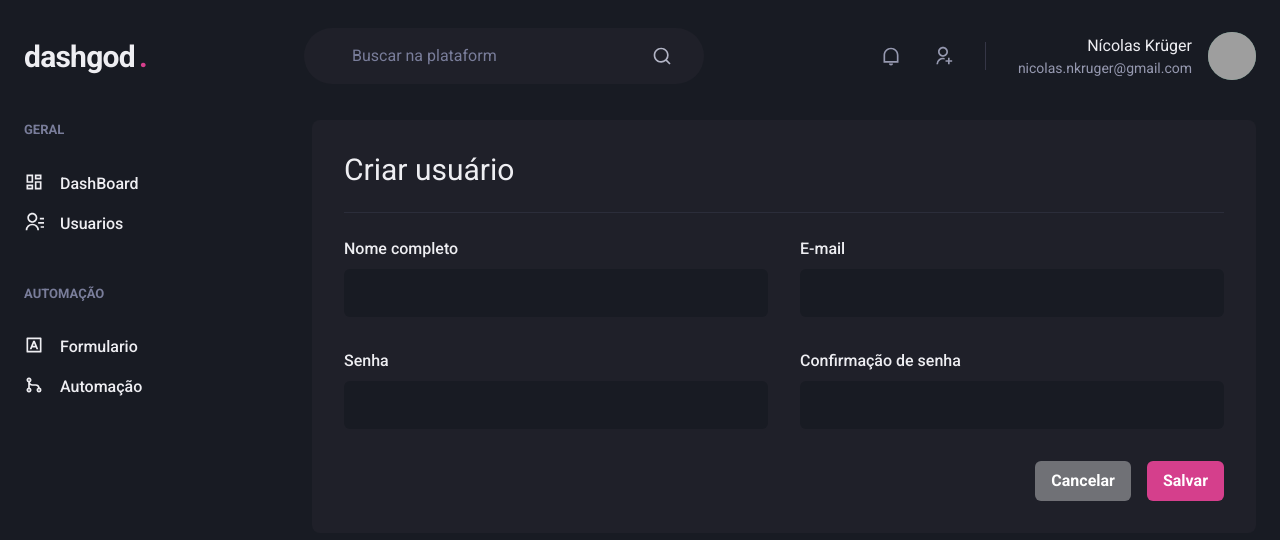
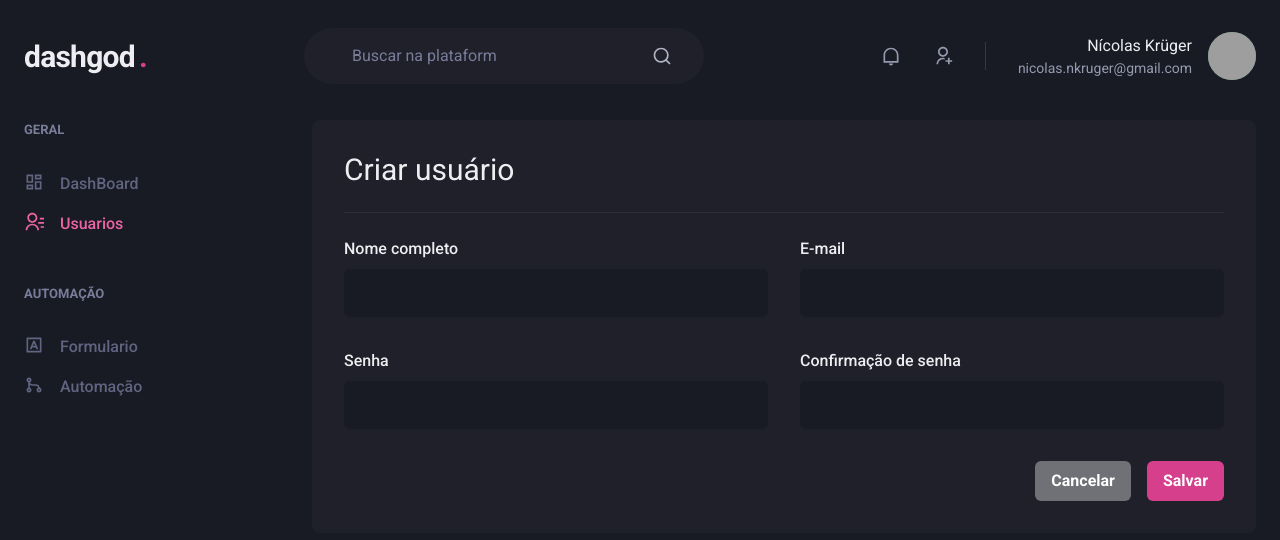
Before and after one commit to nicolaskruger/dashgo, a Next.js app: page /users/create in a window 1280 px wide. Shown: the top 540 px of the page. Built offline with nearby package versions, Linux system fonts and the light colour scheme; grey boxes are pictures that could not be loaded.

Commit message:
sinalizando link ativo

```diff
--- /dev/null
+++ b/src/components/ActiveLink.tsx
@@ -0,0 +1,25 @@
+import { cloneElement, FC, ReactElement } from "react";
+import Link, { LinkProps } from "next/link";
+import { useRouter } from "next/router";
+
+type ActiveLinkProps = LinkProps & {
+    shouldMatchExactHref?: boolean
+}
+
+export const ActiveLink: FC<ActiveLinkProps> = ({ shouldMatchExactHref = false, children, ...rest }) => {
+
+    const { asPath } = useRouter();
+
+    const isActive = (asPath === rest.href ||
+        asPath === rest.as) || (
+            !shouldMatchExactHref &&
+            asPath.startsWith(rest.href as string));
+
+    return (
+        <Link {...rest}>
+            {cloneElement(children as ReactElement, {
+                color: isActive ? "pink.400" : "gray.500"
+            })}
+        </Link>
+    )
+}
--- a/src/components/Sidebar/NavLink.tsx
+++ b/src/components/Sidebar/NavLink.tsx
@@ -2,6 +2,7 @@ import { Icon } from "@chakra-ui/react";
 import { Link, LinkProps, Text } from "@chakra-ui/react";
 import { ElementType, FC } from "react";
 import A from "next/link";
+import { ActiveLink } from "../ActiveLink";
 
 interface NavLinkProps extends LinkProps {
     icon: ElementType,
@@ -10,7 +11,7 @@ interface NavLinkProps extends LinkProps {
 
 export const NavLink: FC<NavLinkProps> = ({ icon, children, href, ...props }) => {
     return (
-        <A href={href} passHref>
+        <ActiveLink href={href} passHref>
             <Link
                 display={"flex"}
                 alignContent={"center"}
@@ -19,6 +20,6 @@ export const NavLink: FC<NavLinkProps> = ({ icon, children, href, ...props }) =>
                 <Icon as={icon} fontSize={"20"} />
                 <Text ml={"4"} fontWeight={"medium"}> {children} </Text>
             </Link>
-        </A>
+        </ActiveLink>
     )
 }
```
